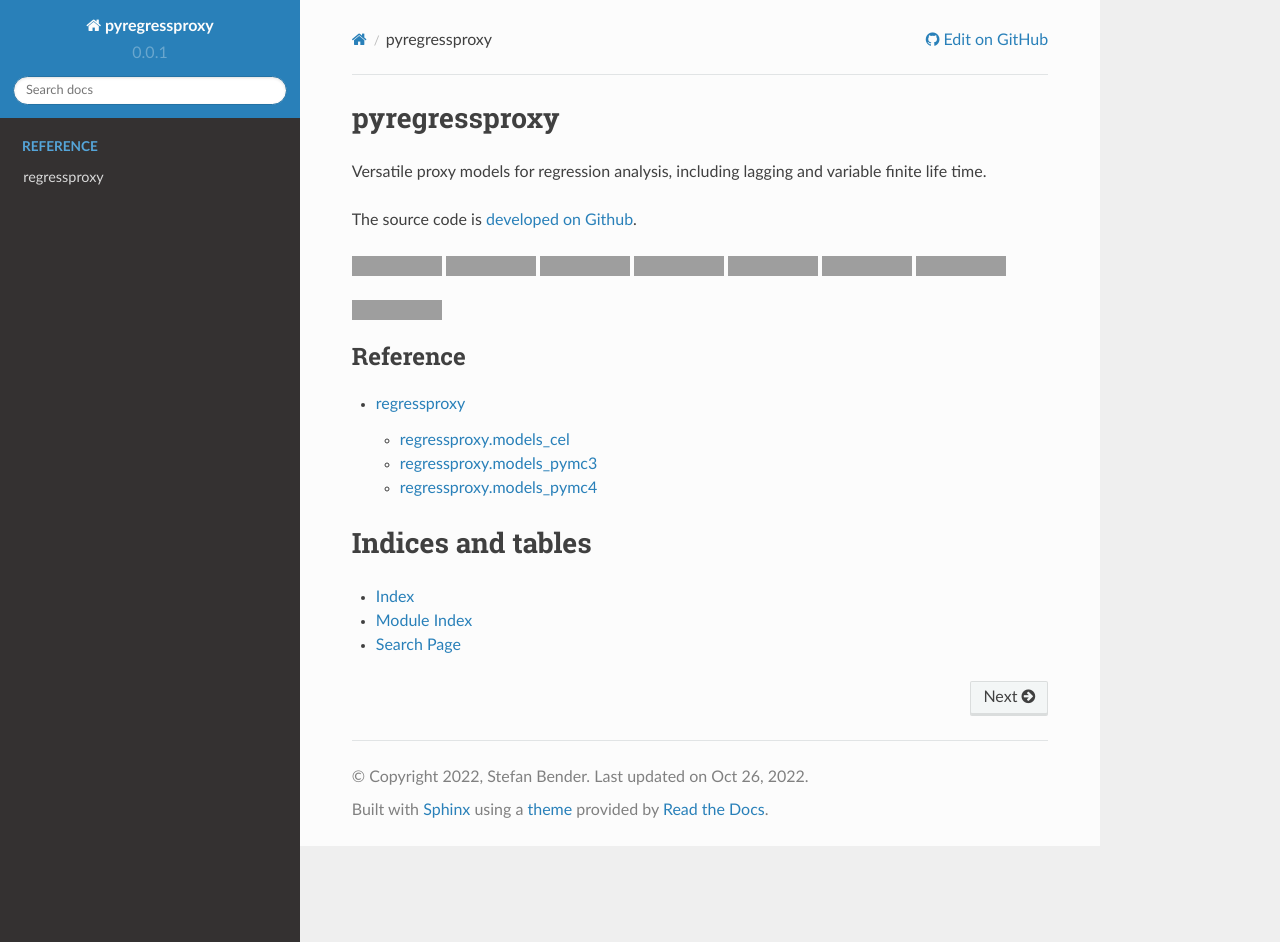
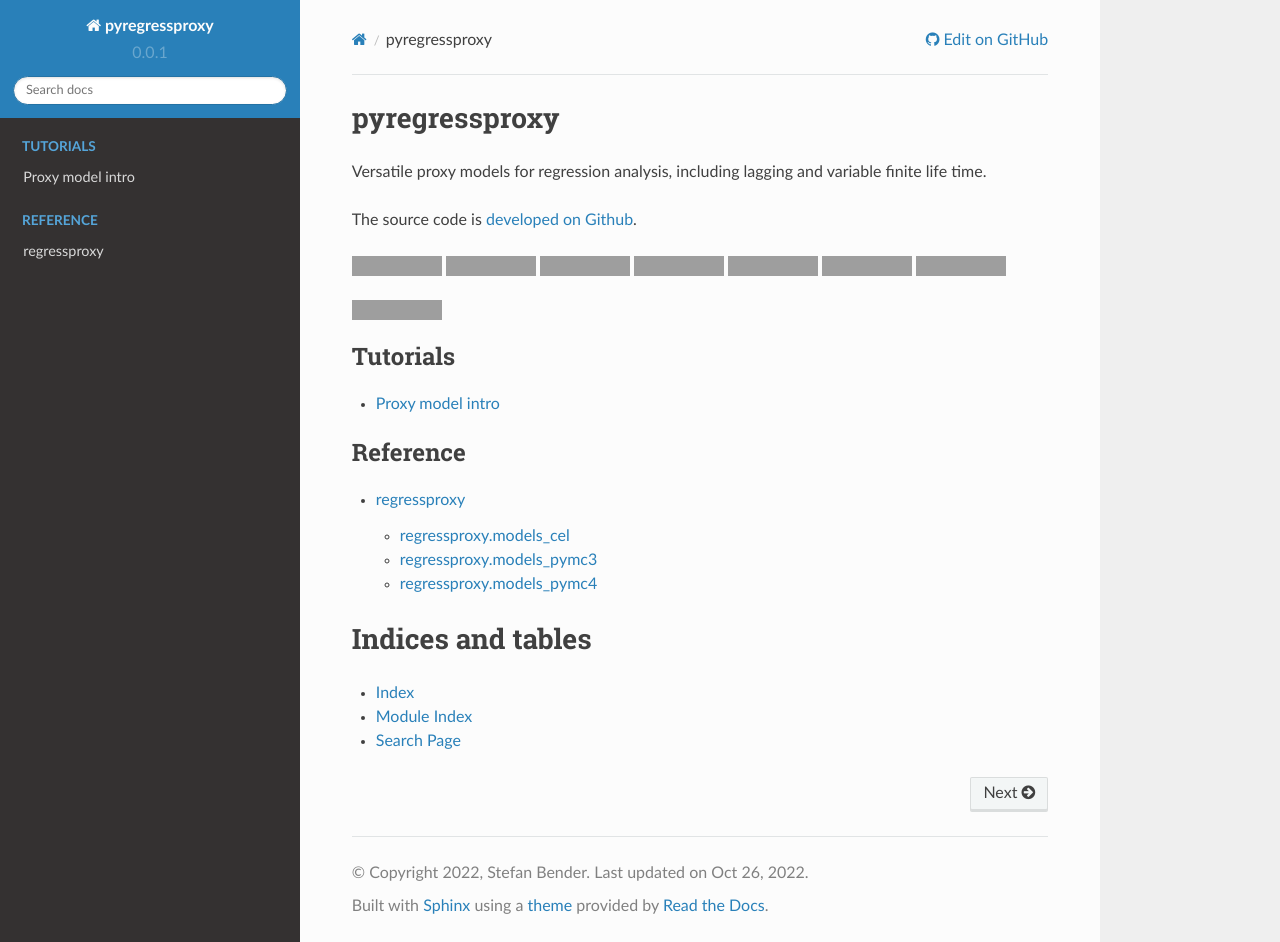
Before and after one commit to st-bender/pyregressproxy, a Sphinx documentation site: the page built from docs/index.rst, in a window 1280 px wide and 942 px high, cut to the strip 0-942 px from the top of the window. Built offline with Sphinx 7.4.7 and the Read the Docs theme 2.0.0, drawn with Linux system fonts in a browser that asks for light colours; grey boxes are pictures that could not be loaded.

Commit message:
docs: Include tutorial in main index
Includes the tutorial notebook in the main index under "Tutorials".

[skip ci]

```diff
--- a/docs/index.rst
+++ b/docs/index.rst
@@ -40,6 +40,12 @@ The source code is `developed on Github <https://github.com/st-bender/pyregressp
     README
 
 .. toctree::
+    :maxdepth: 1
+    :caption: Tutorials
+
+    tutorials/proxy_model_intro
+
+.. toctree::
     :maxdepth: 2
     :caption: Reference
 
```
